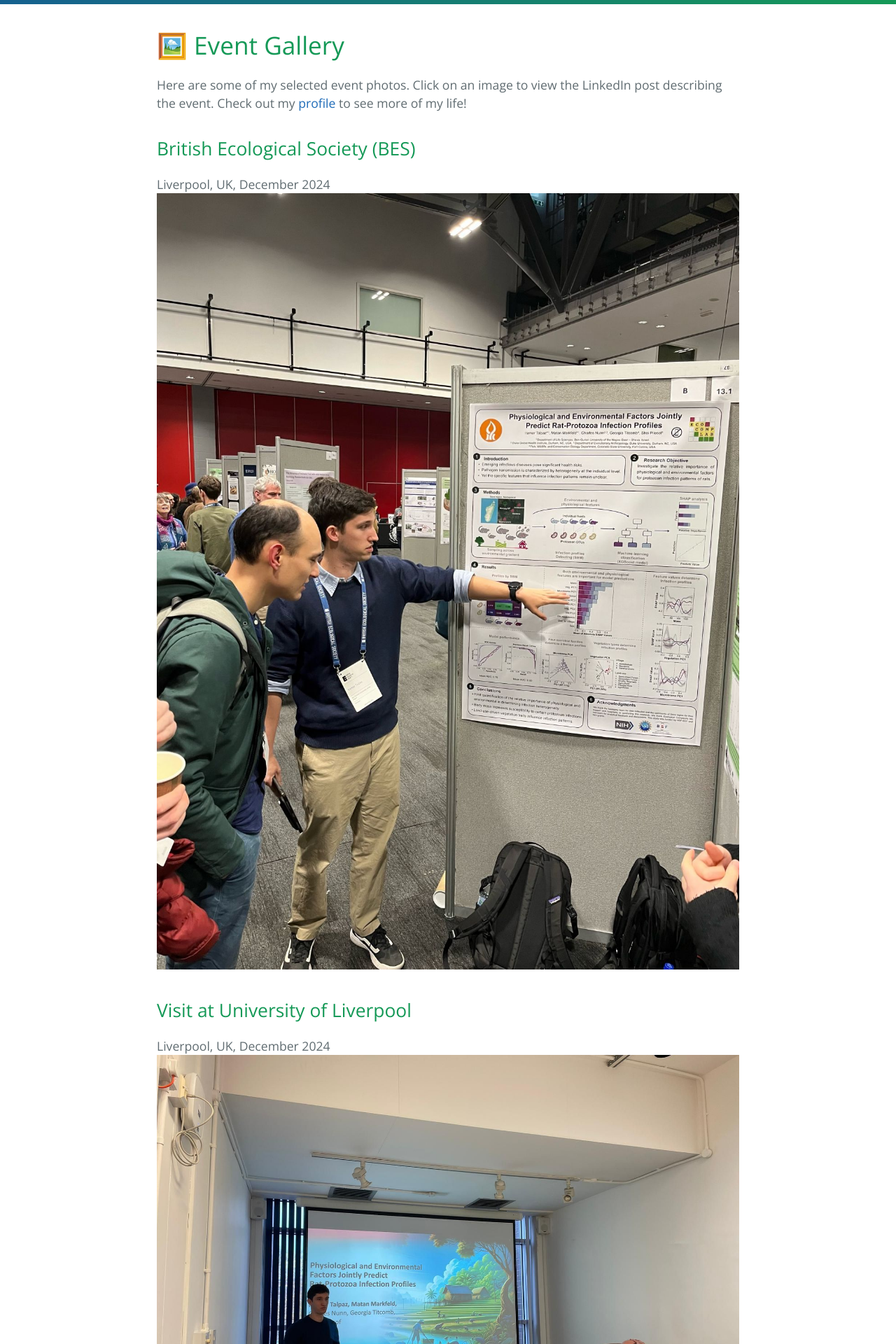
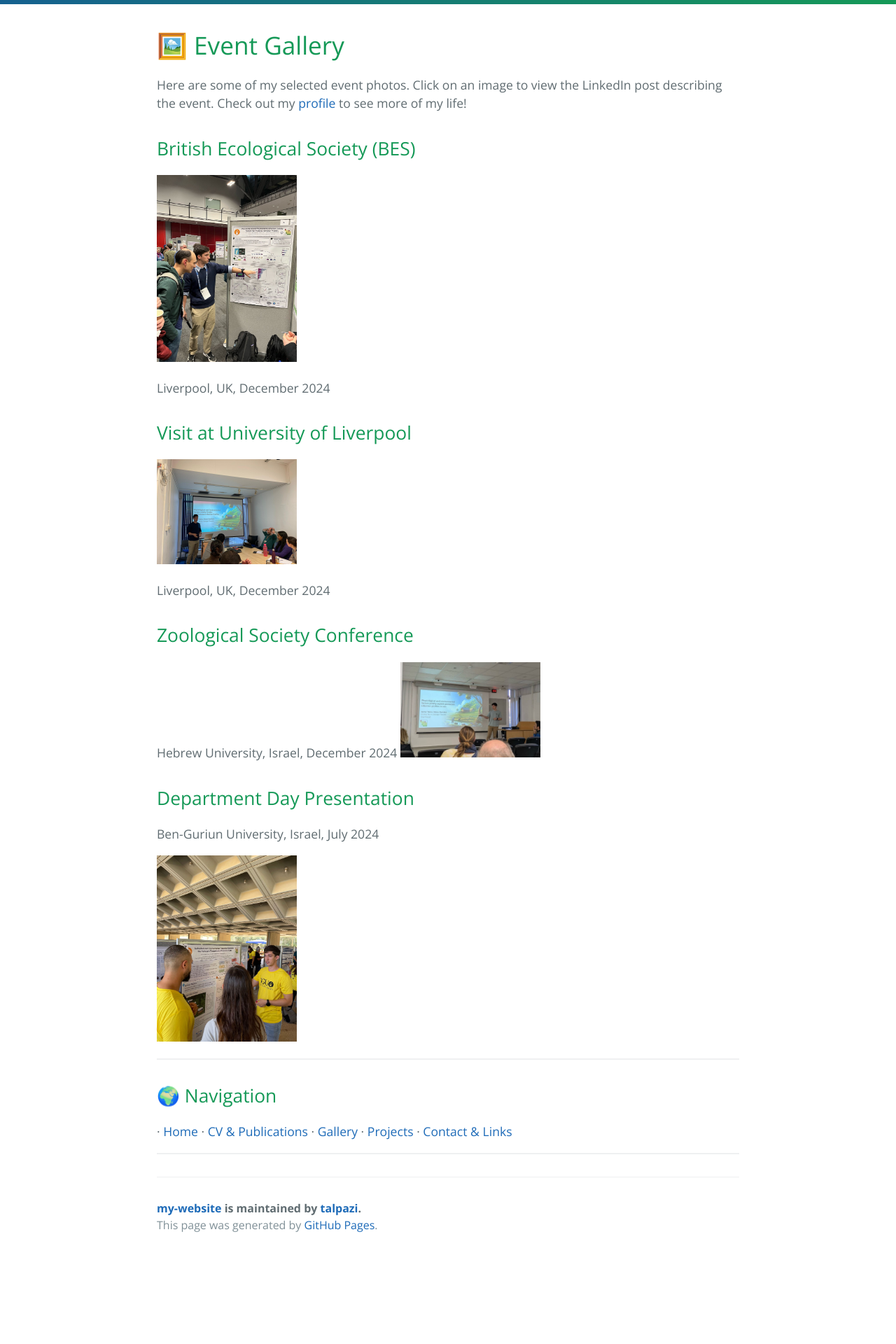
Before and after one commit to talpazi/my-website, a Jekyll site: the page built from gallery.md, in a window 1280 px wide. Shown: the part 377-2297 px from the top of the page at 70% size. Built offline with Jekyll 4.4.1, drawn with Linux system fonts in a browser that asks for light colours; after the commit the page ends 2171 px from its top, so only the background shows below that.

Commit message:
Update gallery.md

```diff
--- a/gallery.md
+++ b/gallery.md
@@ -9,20 +9,32 @@ Here are some of my selected event photos. Click on an image to view the LinkedI
 Check out my [profile](https://www.linkedin.com/in/itamar-talpaz-923473273/) to see more of my life!
 
 ## British Ecological Society (BES)
+<a href="https://www.linkedin.com/posts/itamar-talpaz-923473273_bes24-activity-7273776301990105088-4w_q?utm_source=share&utm_medium=member_desktop&rcm=ACoAAELPcGsBI9Za9TyRO_EHXmKVZKWK1MmU910" target="_blank">
+    <img src="assets/bes_presentation.jpg" alt="BES Presentation" style="width: 200px; height: auto;">
+</a>
+
 Liverpool, UK, December 2024
-[![British Ecological Society (BES) 2024](assets/bes_presentation.jpg)](https://www.linkedin.com/posts/itamar-talpaz-923473273_bes24-activity-7273776301990105088-4w_q?utm_source=share&utm_medium=member_desktop&rcm=ACoAAELPcGsBI9Za9TyRO_EHXmKVZKWK1MmU910)
+
 
 ## Visit at University of Liverpool
+<a href="https://www.linkedin.com/posts/itamar-talpaz-923473273_awesome-first-day-here-at-university-of-liverpool-activity-7272298751241711616-VjSp?utm_source=share&utm_medium=member_desktop&rcm=ACoAAELPcGsBI9Za9TyRO_EHXmKVZKWK1MmU910" target="_blank">
+    <img src="assets/liverpool_presentation.jpg" alt="Liverpool Presentation" style="width: 200px; height: auto;">
+</a>
+
 Liverpool, UK, December 2024
-[![Visit at University of Liverpool](assets/liverpool_presentation.jpg)](https://www.linkedin.com/posts/itamar-talpaz-923473273_awesome-first-day-here-at-university-of-liverpool-activity-7272298751241711616-VjSp?utm_source=share&utm_medium=member_desktop&rcm=ACoAAELPcGsBI9Za9TyRO_EHXmKVZKWK1MmU910)
 
 ## Zoological Society Conference
 Hebrew University, Israel, December 2024
-[![Zoological Society Conference](assets/zoological_presentation.jpg)](https://www.linkedin.com/posts/itamar-talpaz-923473273_as-a-kid-when-people-asked-me-what-i-wanted-activity-7279571389487996928-Eneq?utm_source=share&utm_medium=member_desktop&rcm=ACoAAELPcGsBI9Za9TyRO_EHXmKVZKWK1MmU910)
+<a href="https://www.linkedin.com/posts/itamar-talpaz-923473273_as-a-kid-when-people-asked-me-what-i-wanted-activity-7279571389487996928-Eneq?utm_source=share&utm_medium=member_desktop&rcm=ACoAAELPcGsBI9Za9TyRO_EHXmKVZKWK1MmU910" target="_blank">
+    <img src="assets/zoological_presentation.jpg" alt="Zoological Conference" style="width: 200px; height: auto;">
+</a>
 
 ## Department Day Presentation
 Ben-Guriun University, Israel, July 2024
-[![Department Day Presentation](assets/department_day.jpg)](https://www.linkedin.com/posts/itamar-talpaz-923473273_research-lifesciences-naturalsciences-activity-7217592950606708737-irGt?utm_source=share&utm_medium=member_desktop&rcm=ACoAAELPcGsBI9Za9TyRO_EHXmKVZKWK1MmU910)
+
+<a href="https://www.linkedin.com/posts/itamar-talpaz-923473273_research-lifesciences-naturalsciences-activity-7217592950606708737-irGt?utm_source=share&utm_medium=member_desktop&rcm=ACoAAELPcGsBI9Za9TyRO_EHXmKVZKWK1MmU910" target="_blank">
+    <img src="assets/department_day.jpg" alt="Department Day Presentation" style="width: 200px; height: auto;">
+</a>
 
 ---
 
```
